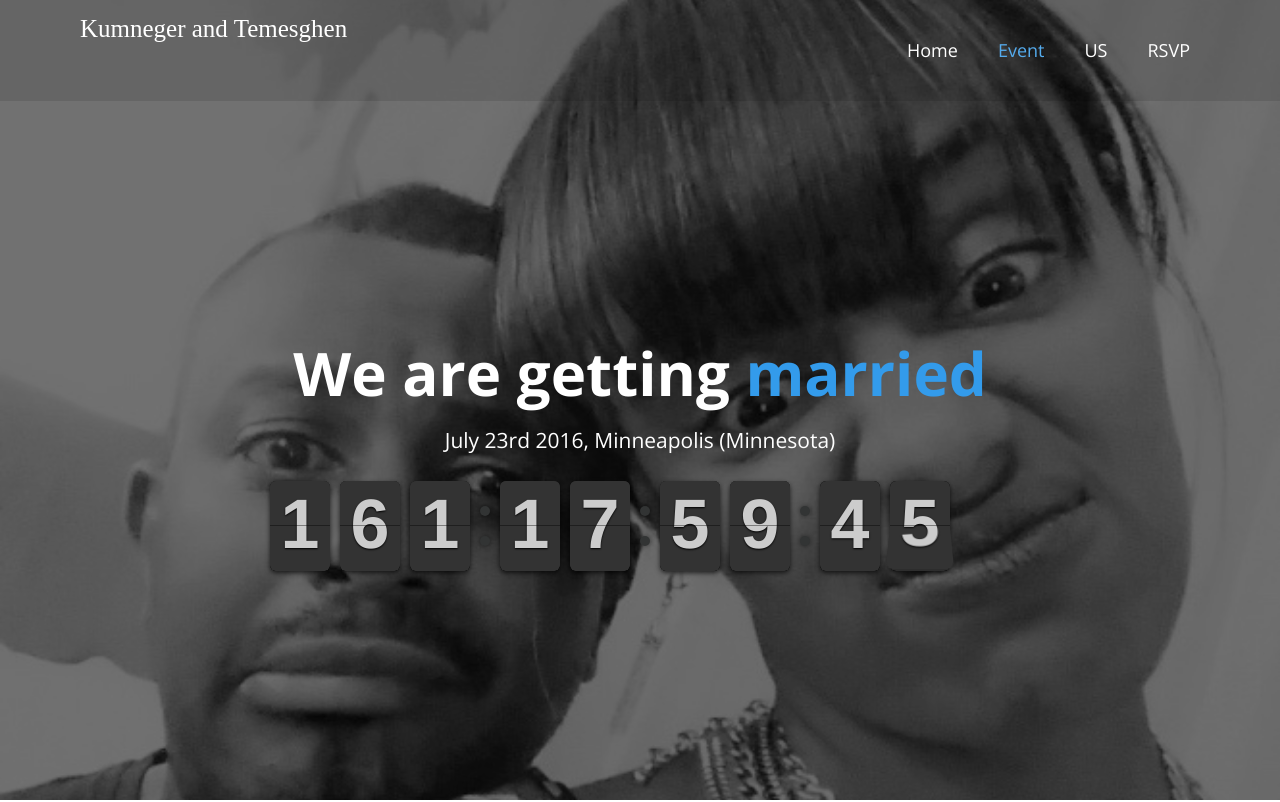
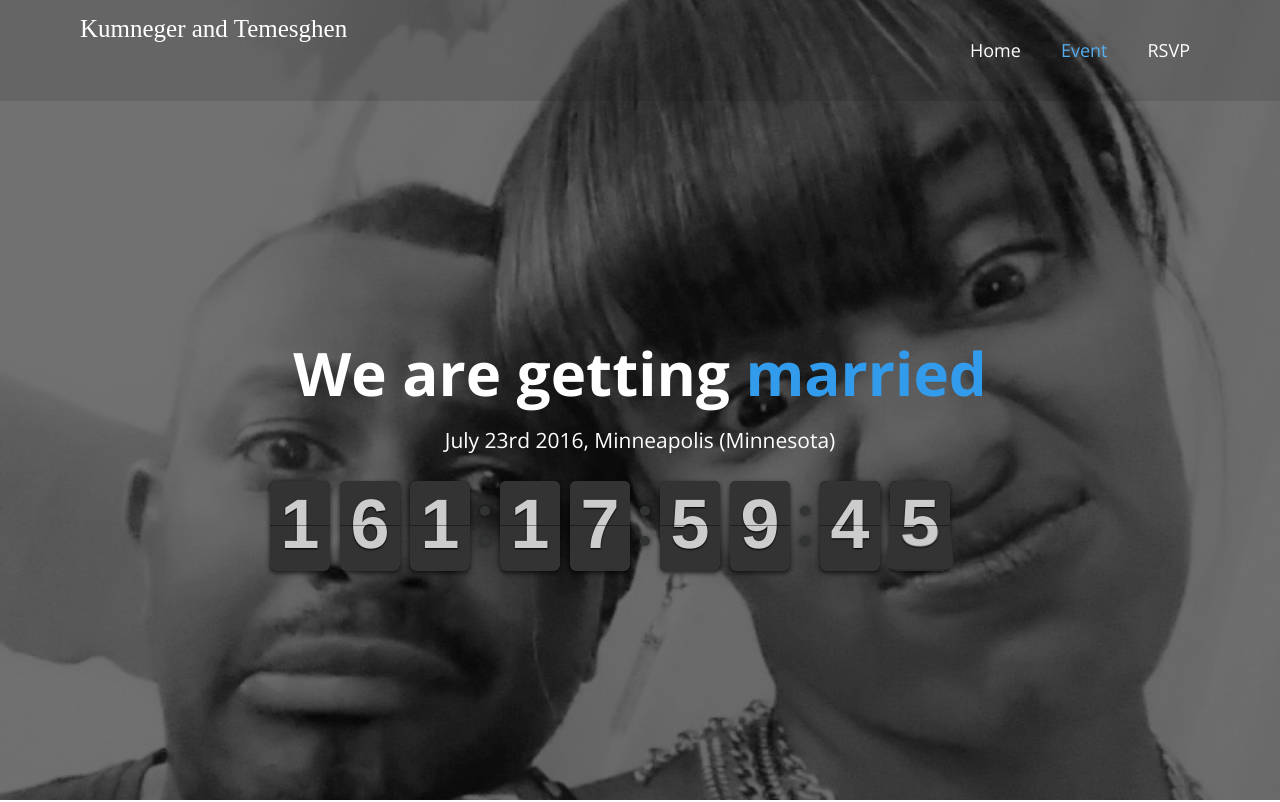
Before and after one commit to kandt/kandt.github.io, a plain HTML site: page index.html in a window 1280 px wide. Shown: the top 802 px of the page. Drawn offline with nearby package versions, Linux system fonts and the light colour scheme.

Commit message:
new stuff

```diff
--- a/index.html
+++ b/index.html
@@ -96,7 +96,7 @@
 											<ul class="nav navbar-nav navbar-right">
 												<li class="active"><a href="#banner">Home</a></li>
 												<li><a href="#event">Event</a></li>
-												<li><a href="#us">US</a></li>
+												<!-- <li><a href="#us">US</a></li> -->
 												<li><a href="#rsvp">RSVP</a></li>
 											</ul>
 										</div>
```
